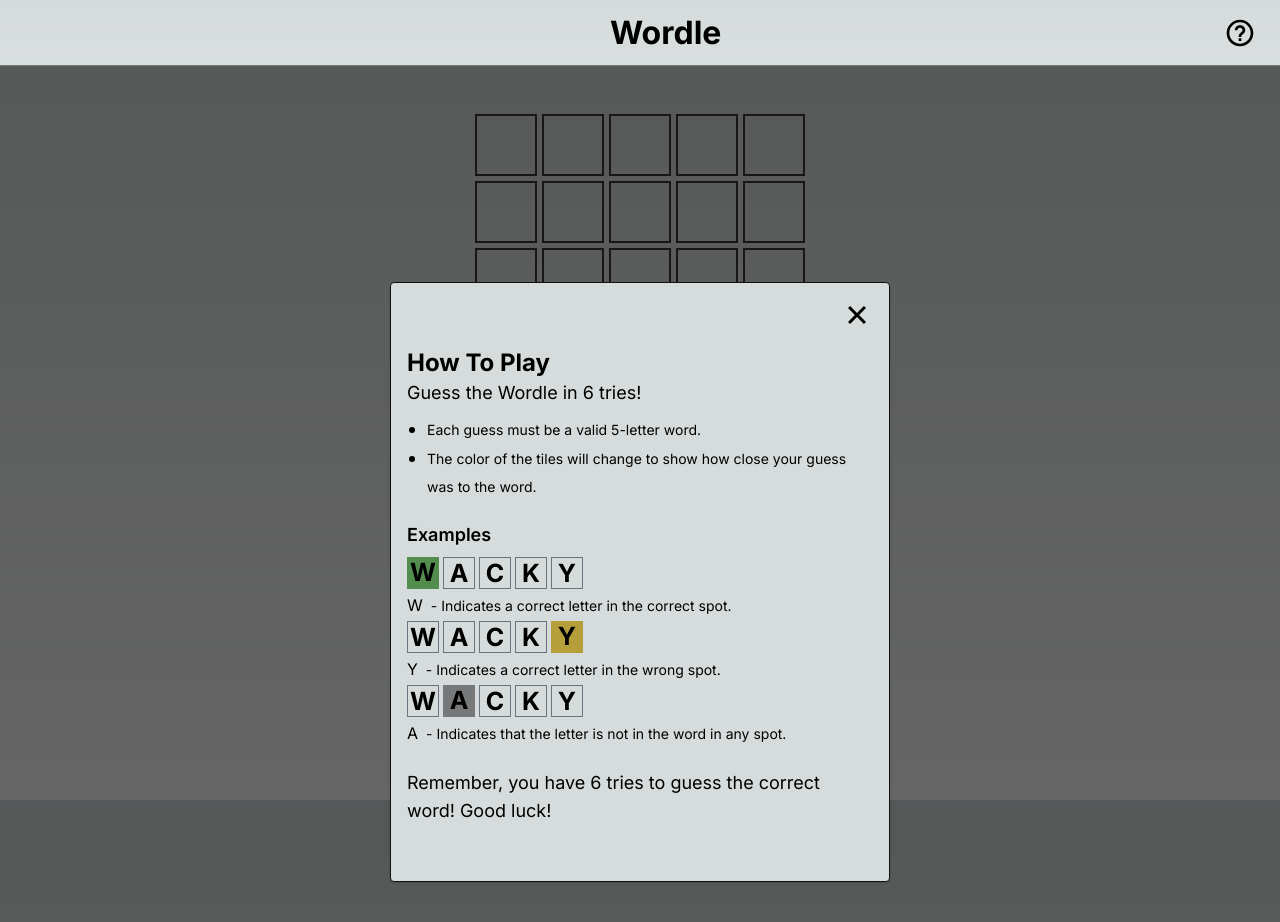
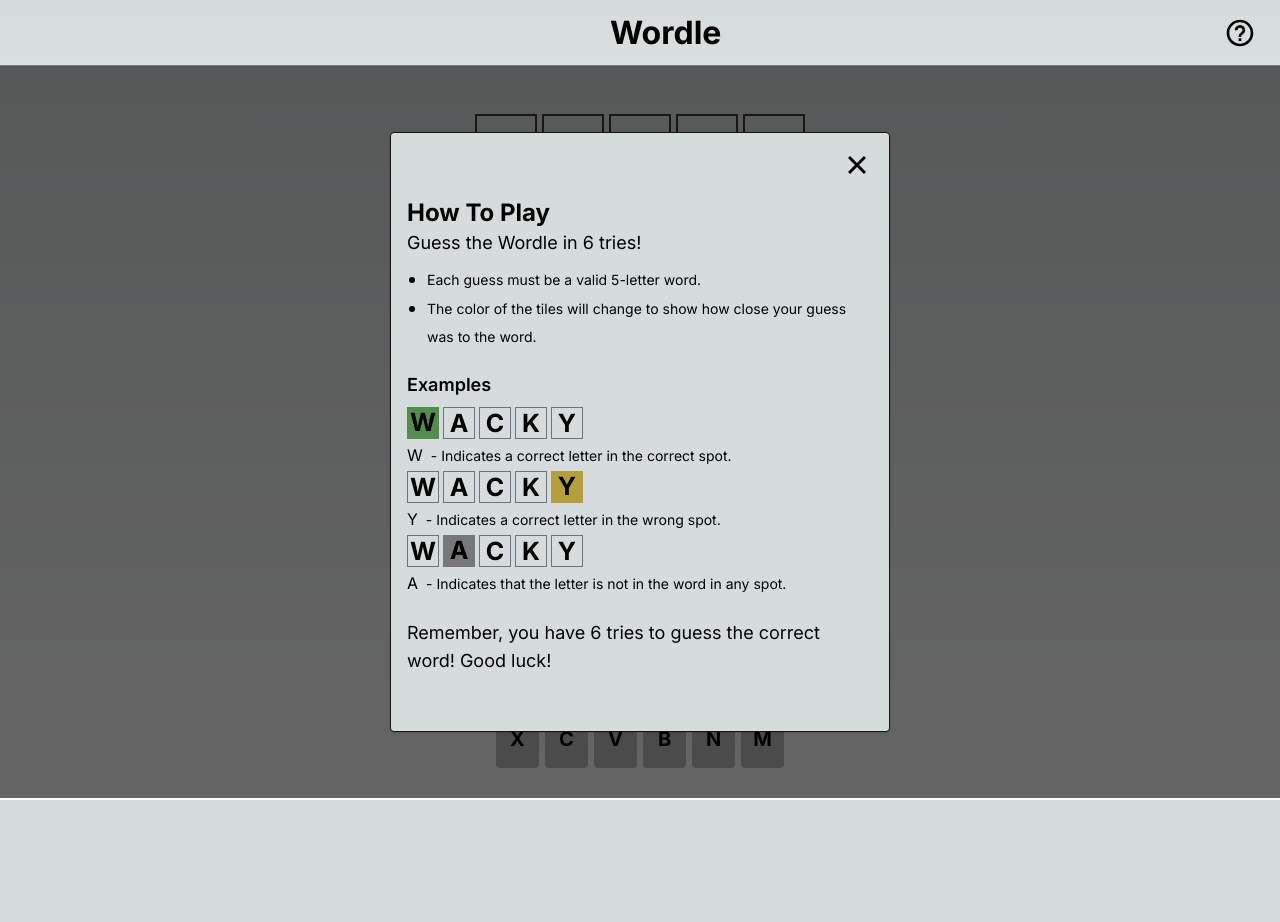
Before and after one commit to lendstack/lendstack-wordle, a Next.js app: page / in a window 1280 px wide. Shown: the top 922 px of the page. After the commit the page ends 800 px from the top, so only its background shows below. Built offline with nearby package versions, Linux system fonts and the light colour scheme; no server answers.

Commit message:
fixed modal height

```diff
--- a/src/app/components/wordle-tools/howToPlay.tsx
+++ b/src/app/components/wordle-tools/howToPlay.tsx
@@ -4,7 +4,7 @@
 export default function howToPlay(setShowHowTo: any) {
 
 	return (
-	  <div className="absolute mobileWidth h-[calc(100%-68px)] min-h-[1032px] flex items-center justify-center bg-[#00000099]">
+	  <div className="absolute mobileWidth h-[calc(100%-68px)] flex items-center justify-center bg-[#00000099]">
 		<div className="p-4  border border-[#121213] rounded shadow h-[600px] w-[500px] dynamic-bg">
 			<div className="flex justify-end">
 				<button className="mb-4 text-[2rem]"
--- a/src/app/components/wordle.tsx
+++ b/src/app/components/wordle.tsx
@@ -24,7 +24,7 @@
 	const handleMouseClick = (e: MouseEvent) => {
 		if (
 			e.target instanceof Element &&
-			e.target.className === 'absolute mobileWidth h-[calc(100%-68px)] min-h-[1032px] flex items-center justify-center bg-[#00000099]'
+			e.target.className === 'absolute mobileWidth h-[calc(100%-68px)] flex items-center justify-center bg-[#00000099]'
 		) {
 			setShowHowTo(false);
 			setShowStats(false);
--- a/src/app/globals.css
+++ b/src/app/globals.css
@@ -59,6 +59,12 @@
   }
 }
 
+@media (max-width: 500px) {
+  .mobileWidth {
+    min-height: 1032px;
+  }
+}
+
 @keyframes spin {
   0% {
     transform: rotateX(0deg);
```
